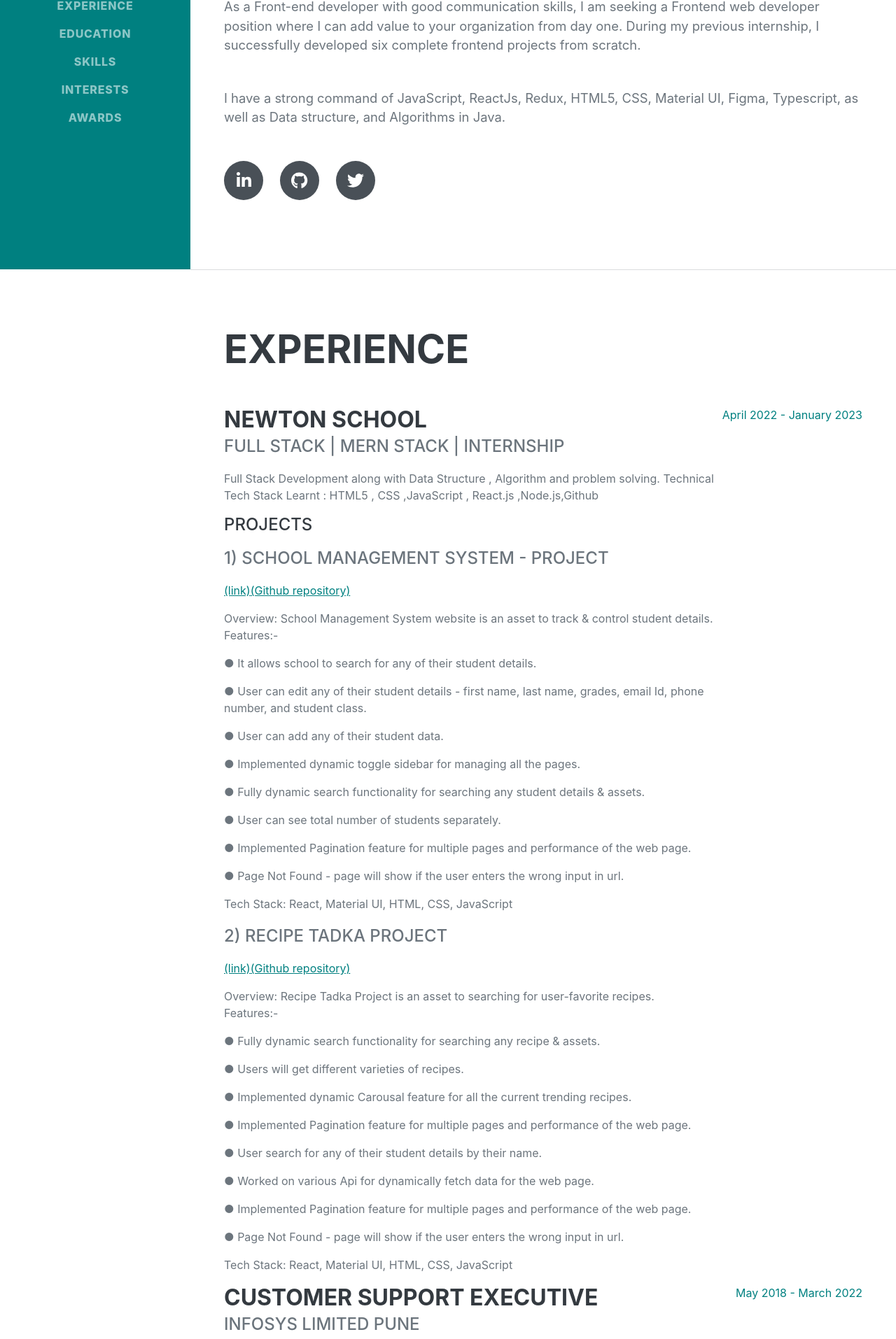
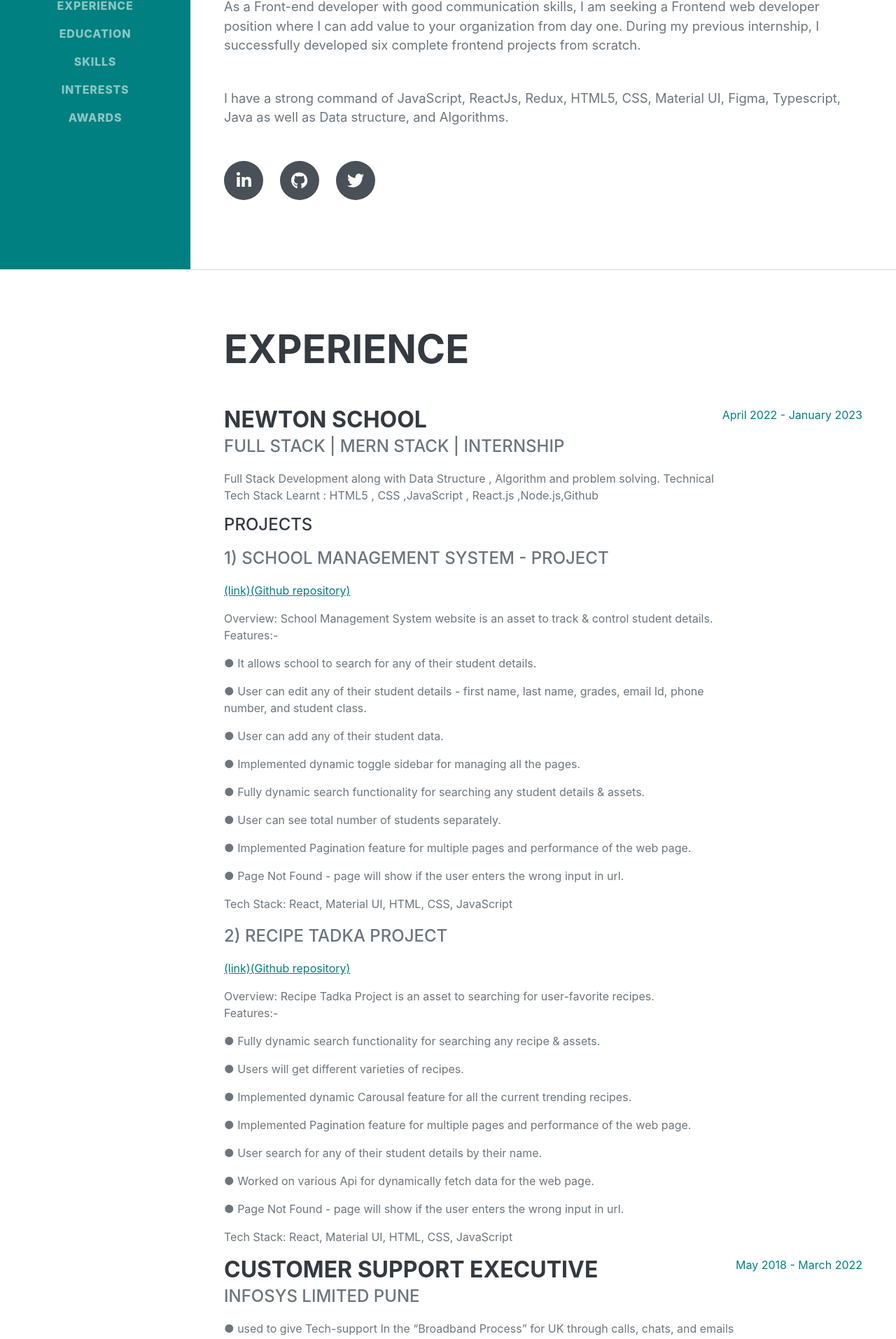
Before and after one commit to coderunner4sonam/Portfolio, a React (Create React App) app: page / in a window 1280 px wide. Shown: the part 415-2329 px from the top of the page at 70% size. Built offline with nearby package versions, Linux system fonts and the light colour scheme; a web font is replaced by a local one.

Commit message:
correct mistakes

```diff
--- a/src/pages/Experience.js
+++ b/src/pages/Experience.js
@@ -67,7 +67,6 @@ const Experience = () => {
                   <p> ● Implemented Pagination feature for multiple pages and performance of the web page.</p>
                   <p> ● User search for any of their student details by their name.</p>
                   <p> ● Worked on various Api for dynamically fetch data for the web page.</p>
-                  <p> ● Implemented Pagination feature for multiple pages and performance of the web page.</p>
                   <p> ● Page Not Found - page will show if the user enters the wrong input in url.</p>
                   <p> Tech Stack: React, Material UI, HTML, CSS, JavaScript</p>
                 </p>
--- a/src/pages/Home.js
+++ b/src/pages/Home.js
@@ -27,7 +27,7 @@ const Home = () => {
             As a Front-end developer with good communication skills, I am seeking a Frontend web developer position where I can add value to your organization from day one. During my previous internship, I successfully developed six complete frontend projects from scratch.
             </p>
             <p class="lead mb-5">
-            I have a strong command of JavaScript, ReactJs, Redux, HTML5, CSS, Material UI, Figma, Typescript, as well as Data structure, and Algorithms in Java.
+            I have a strong command of JavaScript, ReactJs, Redux, HTML5, CSS, Material UI, Figma, Typescript, Java as well as Data structure, and Algorithms.
             </p>
             <div class="social-icons">
               <a class="social-icon" href="https://www.linkedin.com/in/sonam-murarkar-439794256/">
@@ -100,7 +100,6 @@ const Home = () => {
                   <p> ● Implemented Pagination feature for multiple pages and performance of the web page.</p>
                   <p> ● User search for any of their student details by their name.</p>
                   <p> ● Worked on various Api for dynamically fetch data for the web page.</p>
-                  <p> ● Implemented Pagination feature for multiple pages and performance of the web page.</p>
                   <p> ● Page Not Found - page will show if the user enters the wrong input in url.</p>
                   <p> Tech Stack: React, Material UI, HTML, CSS, JavaScript</p>
                 </p>
```
